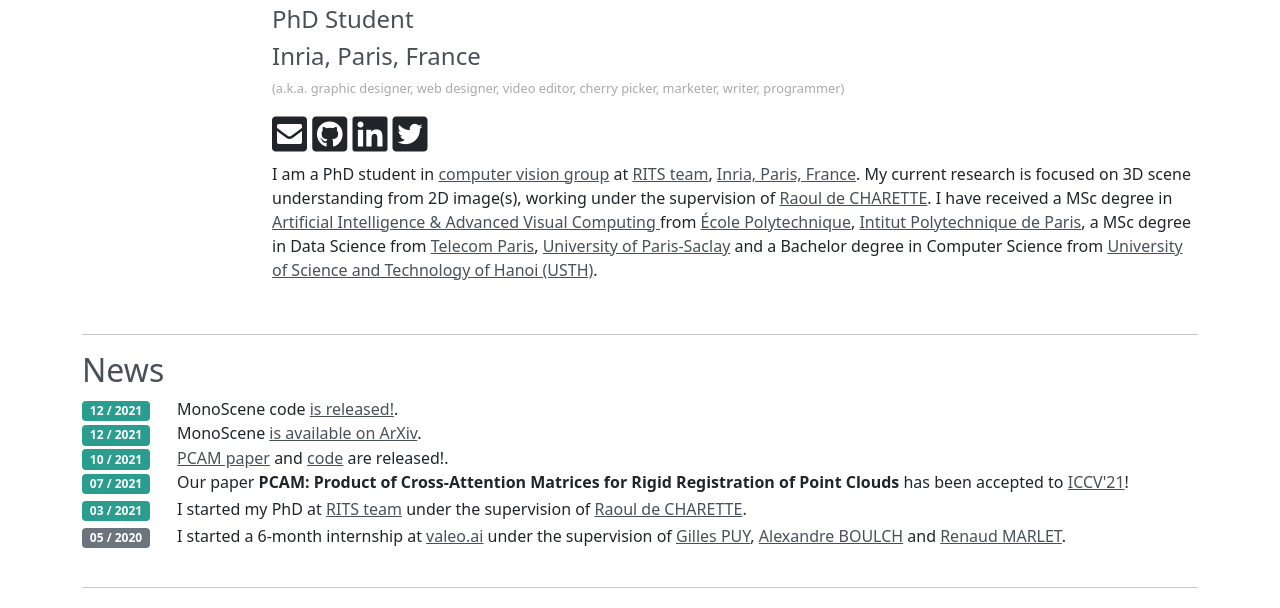
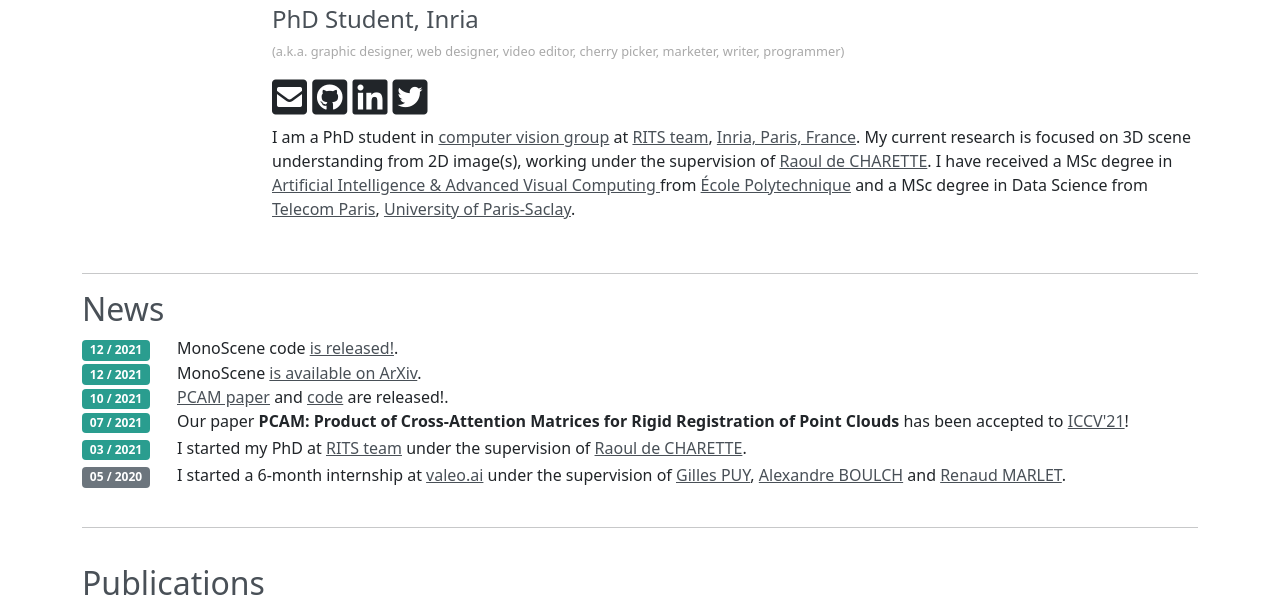
Before and after one commit to anhquancao/anhquancao_old.github.io, a plain HTML site: page index.html in a window 1280 px wide. Shown: the part 131-739 px from the top of the page. Drawn offline with nearby package versions, Linux system fonts and the light colour scheme; grey boxes are pictures that could not be loaded; some icons are missing.

Commit message:
Update index.html

```diff
--- a/index.html
+++ b/index.html
@@ -90,8 +90,8 @@
             </div>
             <div class="col-xs-6 col-sm-8 col-md-8 col-lg-10">
                 <h1 class="main-color">Anh-Quan Cao</h1>
-                <h4 class="main-color">PhD Student</h4>
-		    <h4 class="main-color">Inria, Paris, France</h4>
+                <h4 class="main-color">PhD Student, Inria</h4>
+<!-- 		    <h4 class="main-color">Inria, Paris, France</h4> -->
                 <p style="font-size: 80%;color: #A9A9A9;">(a.k.a. graphic designer, web designer, video editor, cherry picker, marketer, writer, programmer)</p>
                 <h5>
                     <a href="mailto:anh-quan.cao@inria.fr" target="_blank"  title="e-Mail"><i class="fa fa-envelope-square fa-2x"></i></a>
@@ -109,7 +109,7 @@
                     <a href="https://team.inria.fr/rits/membres/raoul-de-charette/" target="_blank">Raoul de CHARETTE</a>.
                     I have received a MSc degree in <a target="_blank" href="https://programmes.polytechnique.edu/en/master/all-msct-programs/artificial-intelligence-advanced-visual-computing-master">
                         Artificial Intelligence & Advanced Visual Computing
-		    </a> from <a target="_blank" href="https://www.polytechnique.edu/en">École Polytechnique</a>, <a target="_blank" href="https://www.ip-paris.fr/en">Intitut Polytechnique de Paris</a>, a MSc degree in Data Science from <a target="_blank" href="https://www.telecom-paris.fr/">Telecom Paris</a>, <a target="_blank" href="https://www.universite-paris-saclay.fr/en">University of Paris-Saclay</a> and a Bachelor degree in Computer Science from <a target="_blank" href="https://www.usth.edu.vn/en/">University of Science and Technology of Hanoi (USTH)</a>.
+		    </a> from <a target="_blank" href="https://www.polytechnique.edu/en">École Polytechnique</a> and a MSc degree in Data Science from <a target="_blank" href="https://www.telecom-paris.fr/">Telecom Paris</a>, <a target="_blank" href="https://www.universite-paris-saclay.fr/en">University of Paris-Saclay</a>.
 
 
 
```
